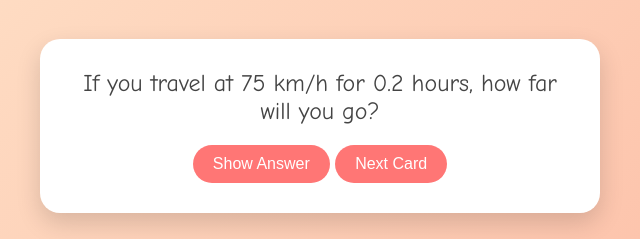
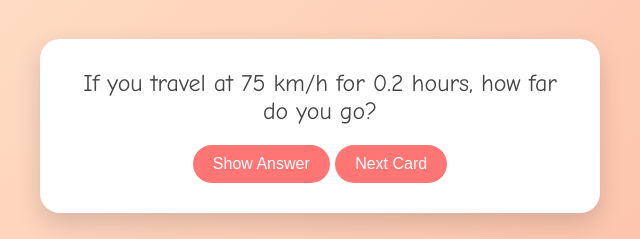
Before and after one commit to hadep275/SDTcalculations, a plain HTML site: page index.html in a window 1280 px wide. Shown: the part 319-558 px from the top of the page, 320-960 px from the left. Drawn offline with Linux system fonts and the light colour scheme.

Commit message:
Update index.html

```diff
--- a/index.html
+++ b/index.html
@@ -82,42 +82,31 @@
 
   <script>
     const cards = [
-      {
-        question: "If you travel at 75 km/h for 0.2 hours, how far will you go?",
-        answer: "15.0 km"
-      },
-      {
-        question: "How long will it take to travel 15.0 km at 75 km/h?",
-        answer: "0.2 hours"
-      },
-      {
-        question: "If you travel 15.0 km in 0.2 hours, what is your speed?",
-        answer: "75 km/h"
-      },
-      {
-        question: "If you travel at 40 km/h for 0.5 hours, how far will you go?",
-        answer: "20.0 km"
-      },
-      {
-        question: "How long will it take to travel 20.0 km at 40 km/h?",
-        answer: "0.5 hours"
-      },
-      {
-        question: "1/2 in decimal is...?",
-        answer: "0.5 (30 min / 1800 sec)"
-      },
-      {
-        question: "1/3 in decimal is...?",
-        answer: "0.333 (20 min / ~1200 sec)"
-      },
-      {
-        question: "1/4 in hours is...?",
-        answer: "0.25 hours (15 min / 900 sec)"
-      },
-      {
-        question: "1/5 in seconds is...?",
-        answer: "720 sec"
-      }
+      {"question": "If you travel at 75 km/h for 0.2 hours, how far do you go?", "answer": "15.0 km"},
+      {"question": "How long will it take to travel 15.0 km at 75 km/h?", "answer": "0.2 hours"},
+      {"question": "If you travel 15.0 km in 0.2 hours, what is your speed?", "answer": "75 km/h"},
+      {"question": "If you travel at 40 km/h for 0.5 hours, how far do you go?", "answer": "20.0 km"},
+      {"question": "How long will it take to travel 20.0 km at 40 km/h?", "answer": "0.5 hours"},
+      {"question": "What is 1/1 in decimal?", "answer": "1.000"},
+      {"question": "What is 1/1 in seconds (based on 1 hour)?", "answer": "3600.0 seconds"},
+      {"question": "What is 1/1 in minutes?", "answer": "60.00 minutes"},
+      {"question": "What is 1/1 in hours?", "answer": "1.000 hours"},
+      {"question": "What is 1/2 in decimal?", "answer": "0.500"},
+      {"question": "What is 1/2 in seconds (based on 1 hour)?", "answer": "1800.0 seconds"},
+      {"question": "What is 1/2 in minutes?", "answer": "30.00 minutes"},
+      {"question": "What is 1/2 in hours?", "answer": "0.500 hours"},
+      {"question": "What is 1/3 in decimal?", "answer": "0.333"},
+      {"question": "What is 1/3 in seconds (based on 1 hour)?", "answer": "1198.8 seconds"},
+      {"question": "What is 1/3 in minutes?", "answer": "19.98 minutes"},
+      {"question": "What is 1/3 in hours?", "answer": "0.333 hours"},
+      {"question": "What is 1/4 in decimal?", "answer": "0.250"},
+      {"question": "What is 1/4 in seconds (based on 1 hour)?", "answer": "900.0 seconds"},
+      {"question": "What is 1/4 in minutes?", "answer": "15.00 minutes"},
+      {"question": "What is 1/4 in hours?", "answer": "0.250 hours"},
+      {"question": "What is 1/5 in decimal?", "answer": "0.200"},
+      {"question": "What is 1/5 in seconds (based on 1 hour)?", "answer": "720.0 seconds"},
+      {"question": "What is 1/5 in minutes?", "answer": "12.00 minutes"},
+      {"question": "What is 1/5 in hours?", "answer": "0.200 hours"}
     ];
 
     let currentIndex = 0;
```
